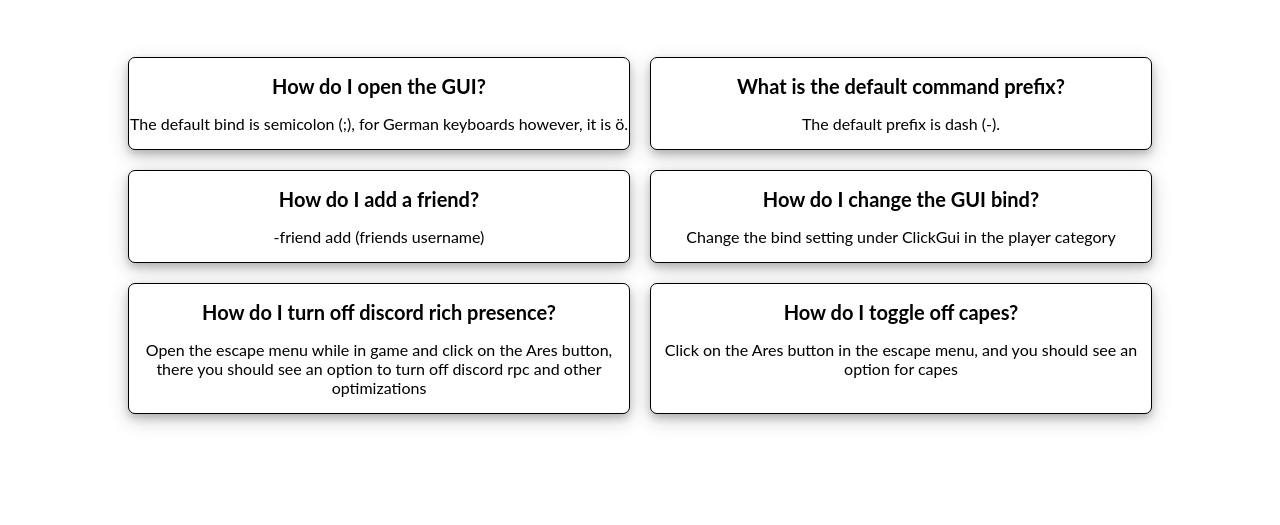
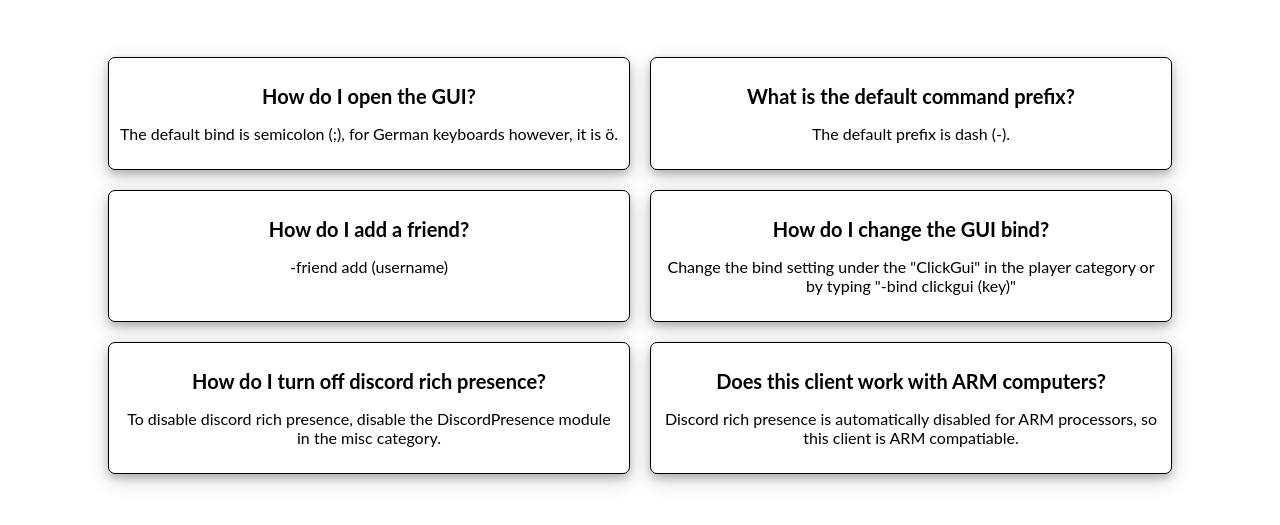
Before and after one commit to AresClient/aresclient.org, a plain HTML site: page static/faq.html in a window 1280 px wide. Shown: the part 131-656 px from the top of the page. Drawn offline with Linux system fonts and the light colour scheme; a script that the page names is missing.

Commit message:
update FAQ

```diff
--- a/static/css/index.css
+++ b/static/css/index.css
@@ -201,6 +201,10 @@ footer {
     margin: 10px;
 }
 
+.faq {
+    padding: 10px;
+}
+
 .vercontainer, .faqcontainer {
     padding-top: 50px;
 }
--- a/static/faq.html
+++ b/static/faq.html
@@ -36,34 +36,34 @@
             </div>
 
             <div class="pancake faqcontainer">
-                <div class="boxshadow border">
+                <div class="boxshadow border faq">
                     <p><b>How do I open the GUI?</b></p>
                     <p>The default bind is semicolon (;), for German keyboards however, it is ö.</p>
                 </div>
 
-                <div class="boxshadow border">
+                <div class="boxshadow border faq">
                     <p><b>What is the default command prefix?</b></p>
                     <p>The default prefix is dash (-).</p>
                 </div>
 
-                <div class="boxshadow border">
+                <div class="boxshadow border faq">
                     <p><b>How do I add a friend?</b></p>
-                    <p>-friend add (friends username)</p>
+                    <p>-friend add (username)</p>
                 </div>
 
-                <div class="boxshadow border">
+                <div class="boxshadow border faq">
                     <p><b>How do I change the GUI bind?</b></p>
-                    <p>Change the bind setting under ClickGui in the player category</p>
+                    <p>Change the bind setting under the "ClickGui" in the player category or by typing "-bind clickgui (key)"</p>
                 </div>
 
-                <div class="boxshadow border">
+                <div class="boxshadow border faq">
                     <p><b>How do I turn off discord rich presence?</b></p>
-                    <p>Open the escape menu while in game and click on the Ares button, there you should see an option to turn off discord rpc and other optimizations</p>
+                    <p>To disable discord rich presence, disable the DiscordPresence module in the misc category.</p>
                 </div>
 
-                <div class="boxshadow border">
-                    <p><b>How do I toggle off capes?</b></p>
-                    <p>Click on the Ares button in the escape menu, and you should see an option for capes</p>
+                <div class="boxshadow border faq">
+                    <p><b>Does this client work with ARM computers?</b></p>
+                    <p>Discord rich presence is automatically disabled for ARM processors, so this client is ARM compatiable.</p>
                 </div>
             </div>
         </main>
```
